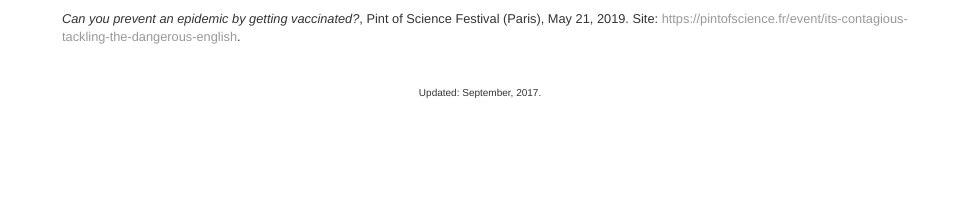
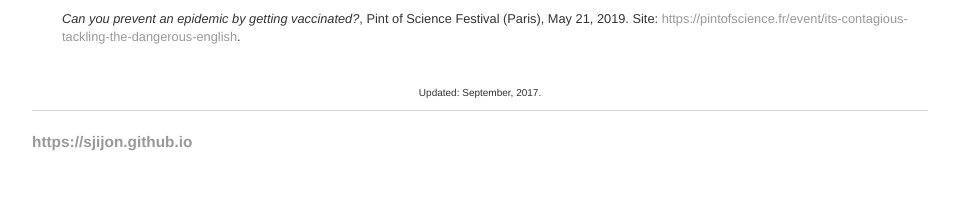
Before and after one commit to sjijon/sjijon.github.io, a Jekyll site: the page built from publications.html, in a window 1280 px wide. Shown: the part 1086-1300 px from the top of the page, without its empty margins (160-1119 px from the left). Built offline with Jekyll 4.4.1, drawn with Linux system fonts in a browser that asks for light colours; before the commit the page ends 1246 px from its top, so only the background shows below that.

Commit message:
Update publications.html

```diff
--- a/publications.html
+++ b/publications.html
@@ -1,25 +1,16 @@
-  <html>
-	  <head>
-		<title>Sofia JIJON</title>
-		<!-- link to main stylesheet -->
-		<link rel="stylesheet" type="text/css" href="/css/main.css">
-	</head>
-	  <body>
-        <nav>
-   		<ul>
-        		<li><a href="/">ABOUT ME</a></li>
-	        	<li><a href="/publications">SCIENTIFIC CONTRIBUTION</a></li>
-        		<li><a href="/research">RESEARCH</a></li>
-        		<li><a href="/teaching">TEACHING</a></li>
-   		</ul>
-</nav>
-		  <h2>Scientific contribution</h2>
+---
+layout: default
+title: Publications
+---
 
-		  <h4>Articles</h4>
+<h2>Scientific contribution</h2>
 
-		  <p style="padding-left:30px;">Jijón, S., Molina, J.-M., Costagliola, D., Supervie, V., and Breban, R. Can HIV epidemics among men who have sex with men in high-income countries be eliminated through voluntary participation to PrEP rollouts? <em>[Submitted]</em>.</p>
-		  <p style="padding-left:30px;">Jijón S., Supervie V. and Breban R. (2017). Prevention of treatable infectious diseases: A game-theoretic approach. <em>Vaccine</em>, 35 , pp. 5339–5345. <a href="https://www.sciencedirect.com/science/article/pii/S0264410X17311283" target="_blank">http://dx.doi.org/10.1016/j.vaccine.2017.08.040</a>.
-		  <p style="padding-left:30px;">Jijón S. and Merino P. (2013). Reducción de un modelo de dispersión poblacional utilizando el método POD. <em>Revista Politécnica</em>, Vol. 23, No. 3, pp. 1–10. <a href="http://www.revistapolitecnica.epn.edu.ec/ojs2/index.php/revista_politecnica2/article/download/66/pdf">http://www.revistapolitecnica.epn.edu.ec/.../article/download/66/pdf</a></p>
+
+<h4>Articles</h4>
+
+<p style="padding-left:30px;">Jijón, S., Molina, J.-M., Costagliola, D., Supervie, V., and Breban, R. Can HIV epidemics among men who have sex with men in high-income countries be eliminated through voluntary participation to PrEP rollouts? <em>[Submitted]</em>.</p>
+<p style="padding-left:30px;">Jijón S., Supervie V. and Breban R. (2017). Prevention of treatable infectious diseases: A game-theoretic approach. <em>Vaccine</em>, 35 , pp. 5339–5345. <a href="https://www.sciencedirect.com/science/article/pii/S0264410X17311283" target="_blank">http://dx.doi.org/10.1016/j.vaccine.2017.08.040</a>.
+<p style="padding-left:30px;">Jijón S. and Merino P. (2013). Reducción de un modelo de dispersión poblacional utilizando el método POD. <em>Revista Politécnica</em>, Vol. 23, No. 3, pp. 1–10. <a href="http://www.revistapolitecnica.epn.edu.ec/ojs2/index.php/revista_politecnica2/article/download/66/pdf">http://www.revistapolitecnica.epn.edu.ec/.../article/download/66/pdf</a></p>
 
 			<h4>Talks</h4>
 
@@ -73,5 +64,3 @@
 			</br>
 		<p style="font-size:10px;text-align:center;">Updated: September, 2017.
 		</p>
-		</body>
-</html>
```
